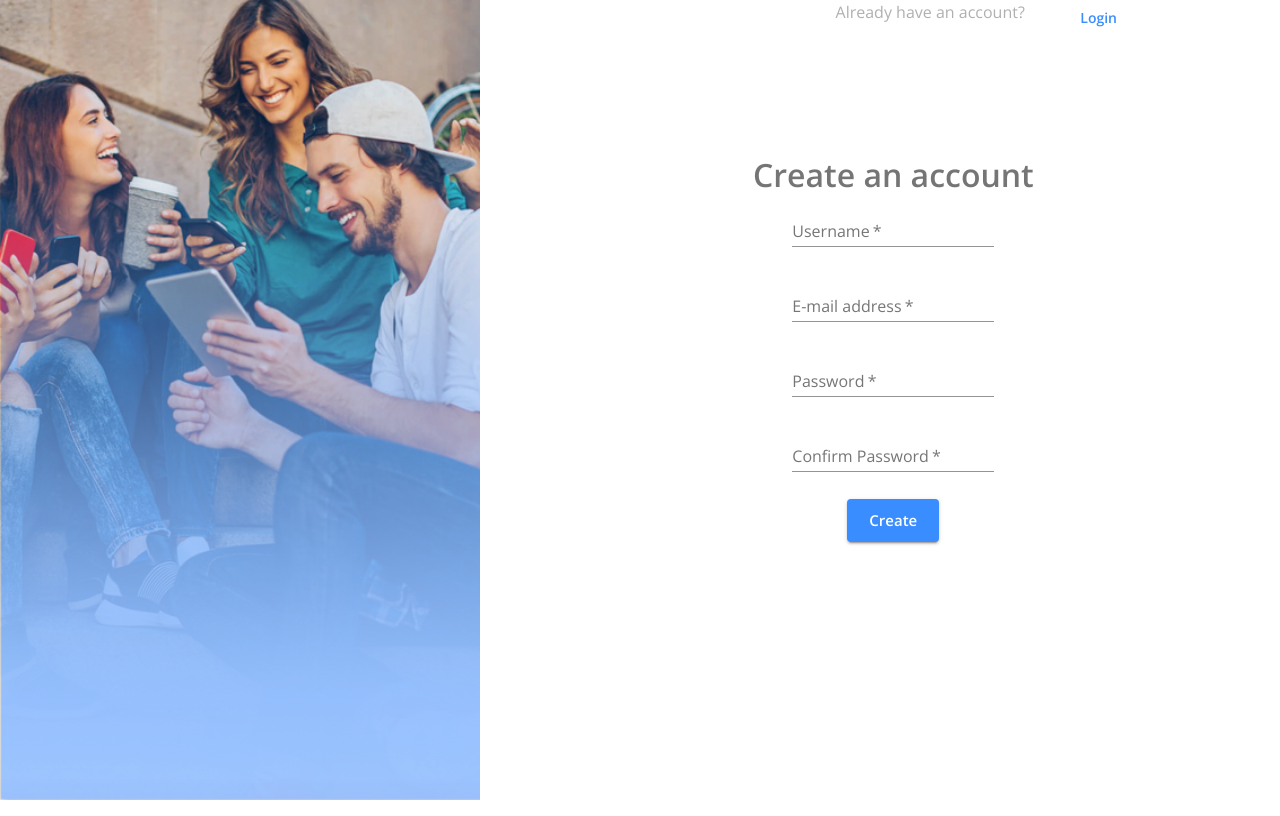
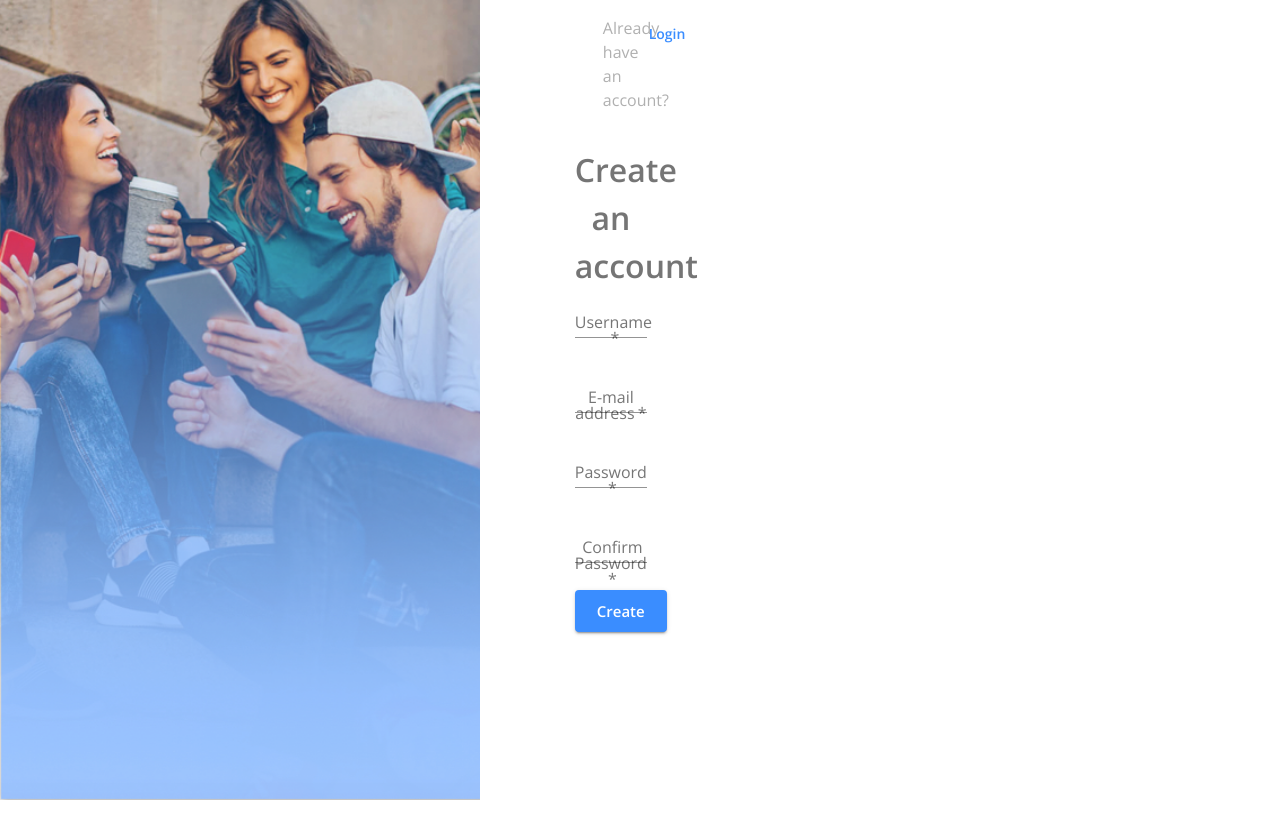
Before and after one commit to chadlyalan/c932a, a React (Create React App) app in the folder client/: page / in a window 1280 px wide. Built offline with nearby package versions, Linux system fonts and the light colour scheme; no server answers.

Commit message:
refactor of signup
I moved most of the component rendering away from signup.js so that I could conditionally render based on screen size in a more clean way.
I can now re-style and have more accurate useStyles for each component, even if it's the same component, but for a different screen size.

```diff
--- a/client/src/Signup.js
+++ b/client/src/Signup.js
@@ -3,53 +3,30 @@ import { Redirect, useHistory } from "react-router-dom";
 import { connect } from "react-redux";
 import {
   Grid,
-  Typography,
-  Button,
-  FormControl,
-  TextField,
-  FormHelperText,
   useMediaQuery,
 } from "@material-ui/core";
 import { register } from "./store/utils/thunkCreators";
 import WelcomeSide from './WelcomeSide.js';
 import './style/main-welcome.css';
 import { makeStyles, useTheme } from "@material-ui/styles";
+import RegisterMain from "./components/RegisterMain";
 
 const useStyles = makeStyles(theme => ({
   main: {
-    height: '90vh',
+    height: '100vh',
     color: theme.palette.text.secondary,
     padding: theme.spacing(2),
+    },
+  small: {
 
-    },
+  },
   picture: {
 
-  },
-  welcome: {
-    height: '20%',
-
-    },
-  grid: {
-    height: '70%',
-    textAlign: "center",
-    alignContent: 'center',
-  },
-  title: {
-    fontSize: '2rem',
-    fontWeight: '600',
-  },
-  input: {
-    lineHeight: '75px',
-    "& input": {
-      fontSize: '16px',
-      fontFamily: 'Open Sans',
-      width: '70%'
-    }
-  },
-  form: {
-    width: '60%'
   }
 }));
+
+// temp opacity style for main
+// background: `linear-gradient(rgba(255,255,255,.5), rgba(255,255,255,.5)), url(${process.env.PUBLIC_URL} ${picture}`
 
 const Login = (props) => {
   const theme = useTheme();
@@ -58,7 +35,6 @@ const Login = (props) => {
   const { user, register } = props;
   const [formErrorMessage, setFormErrorMessage] = useState({});
   const isMediumOrMore = useMediaQuery(theme.breakpoints.up('md'));
-  const picture = "bg-img.png";
 
   const handleRegister = async (event) => {
     event.preventDefault();
@@ -79,140 +55,41 @@ const Login = (props) => {
     return <Redirect to="/home" />;
   }
 
+
   return (
+    <Grid container justify="flex-start" spacing={4}>
+      {isMediumOrMore ? (
+        <>
+          <Grid item md={7} lg={5} className={classes.picture}>
+            <WelcomeSide />
+          </Grid>
 
-    <Grid container justify="flex-start" spacing={4}>
-      {isMediumOrMore ?
-        <Grid item md={7} lg={5} className={classes.picture}>
-          <WelcomeSide />
+          <Grid item>
+            <RegisterMain
+              className={classes.main}
+              handleRegister={handleRegister}
+              history={history}
+              formErrorMessage={formErrorMessage}
+            />
+          </Grid>
+        </>
+      )
+      :
+        (
+        <Grid item>
+          <RegisterMain
+            className={classes.small}
+            handleRegister={handleRegister}
+            history={history}
+            formErrorMessage={formErrorMessage}
+          />
         </Grid>
-        :
-        null
+        )
       }
 
+    </Grid>
+  )
 
-
-      <Grid container item sm={12} md={5} lg={7}
-        spacing={5}
-        direction="column"
-        className={classes.main}
-        backgroundImage={
-          isMediumOrMore ?
-          // the welcome image
-          `url(${process.env.PUBLIC_URL} + ${picture})`
-          :
-          // if the screen is big then do nothing
-          null
-        }>
-
-
-        <Grid className={classes.welcome} container item>
-          {/* this is just for spacing  */}
-          <Grid item xs={5}/>
-
-          <Grid item xs={4}>
-            <Typography className="typography" color="secondary"
-              >Already have an account?</Typography>
-          </Grid>
-
-          <Grid item xs={3}>
-            <Button
-              className="create-login-button"
-              color="primary"
-              onClick={() => history.push("/login")}>Login</Button>
-          </Grid>
-
-
-        </Grid>
-
-        <Grid container item
-          justifyContent="space-evenly"
-          spacing={3} className={classes.grid}
-          >
-          <form
-            className={classes.form}
-            onSubmit={handleRegister}>
-          <Typography
-            className={classes.title}
-          >Create an account</Typography>
-
-            <Grid item container direction="column"
-            className={classes.input}>
-              <Grid item>
-              <FormControl>
-                <TextField
-                  color="primary"
-                  className="username"
-                  aria-label="username"
-                  label="Username"
-                  name="username"
-                  type="text"
-                  required
-                />
-              </FormControl>
-            </Grid>
-            <Grid item>
-              <FormControl>
-                <TextField
-                  color="secondary"
-                  className="email"
-                  label="E-mail address"
-                  aria-label="e-mail address"
-                  type="email"
-                  name="email"
-                  required
-                />
-              </FormControl>
-            </Grid>
-            <Grid item>
-              <FormControl error={!!formErrorMessage.confirmPassword}>
-                <TextField
-                  color="secondary"
-                  className="password"
-                  aria-label="password"
-                  label="Password"
-                  type="password"
-                  inputProps={{ minLength: 6 }}
-                  name="password"
-                  required
-                />
-                <FormHelperText>
-                  {formErrorMessage.confirmPassword}
-                </FormHelperText>
-              </FormControl>
-            </Grid>
-            <Grid item>
-              <FormControl error={!!formErrorMessage.confirmPassword}>
-                <TextField
-                  color="secondary"
-                  className="password"
-                  label="Confirm Password"
-                  aria-label="confirm password"
-                  type="password"
-                  inputProps={{ minLength: 6 }}
-                  name="confirmPassword"
-                  required
-                />
-                <FormHelperText>
-                  {formErrorMessage.confirmPassword}
-                </FormHelperText>
-              </FormControl>
-            </Grid>
-            </Grid>
-
-            <Button
-              color="primary"
-              type="submit"
-              variant="contained"
-              size="large">
-              Create
-            </Button>
-
-          </form>
-        </Grid>
-      </Grid>
-    </Grid>
-  );
 };
 
 const mapStateToProps = (state) => {
--- a/client/src/WelcomeSide.js
+++ b/client/src/WelcomeSide.js
@@ -20,7 +20,7 @@ const WelcomeSide = () => {
     <div className={classes.main}>
         <img className={classes.image}
         src={process.env.PUBLIC_URL + picture}
-        alt="some unspecified words"
+        alt=""
         />
     </div>
 )}
--- /dev/null
+++ b/client/src/components/RegisterMain.js
@@ -0,0 +1,169 @@
+import React from "react";
+import { makeStyles } from "@material-ui/styles";
+import {
+  Grid,
+  Typography,
+  Button,
+  FormControl,
+  TextField,
+  FormHelperText,
+} from "@material-ui/core";
+
+const useStyles = makeStyles(theme => ({
+  main: {
+    height: '100vh',
+    color: theme.palette.text.secondary,
+    padding: theme.spacing(2),
+    },
+  picture: {
+
+  },
+  welcome: {
+    height: '20%',
+
+    },
+  grid: {
+    height: '70%',
+    textAlign: "center",
+    alignContent: 'center',
+  },
+  title: {
+    fontSize: '2rem',
+    fontWeight: '600',
+  },
+  input: {
+    lineHeight: '75px',
+    "& input": {
+      fontSize: '16px',
+      fontFamily: 'Open Sans',
+      width: '70%'
+    }
+  },
+  form: {
+    width: '60%'
+  }
+}));
+
+
+const RegisterMain = (props) => {
+  const { handleRegister, history, formErrorMessage } = props;
+  const classes = useStyles();
+
+  return (
+    <Grid container item sm={12} md={5} lg={7}
+        spacing={5}
+        direction="column"
+        className={classes.main}
+        >
+
+
+      <Grid className={classes.header} container item>
+
+        <Grid item xs={5}/>
+
+        <Grid item xs={4}>
+          <Typography className="typography" color="secondary">
+            Already have an account?
+          </Typography>
+        </Grid>
+
+        <Grid item xs={3}>
+          <Button
+            className="create-login-button"
+            color="primary"
+            onClick={() => history.push("/login")}>Login</Button>
+        </Grid>
+
+
+      </Grid>
+
+        <Grid container item
+          justifyContent="space-evenly"
+          spacing={3} className={classes.grid}
+          >
+          <form
+            className={classes.form}
+            onSubmit={handleRegister}>
+          <Typography
+            className={classes.title}
+          >Create an account</Typography>
+
+            <Grid item container direction="column"
+            className={classes.input}>
+              <Grid item>
+              <FormControl>
+                <TextField
+                  color="primary"
+                  className="username"
+                  aria-label="username"
+                  label="Username"
+                  name="username"
+                  type="text"
+                  required
+                />
+              </FormControl>
+            </Grid>
+            <Grid item>
+              <FormControl>
+                <TextField
+                  color="secondary"
+                  className="email"
+                  label="E-mail address"
+                  aria-label="e-mail address"
+                  type="email"
+                  name="email"
+                  required
+                />
+              </FormControl>
+            </Grid>
+            <Grid item>
+              <FormControl error={!!formErrorMessage.confirmPassword}>
+                <TextField
+                  color="secondary"
+                  className="password"
+                  aria-label="password"
+                  label="Password"
+                  type="password"
+                  inputProps={{ minLength: 6 }}
+                  name="password"
+                  required
+                />
+                <FormHelperText>
+                  {formErrorMessage.confirmPassword}
+                </FormHelperText>
+              </FormControl>
+            </Grid>
+            <Grid item>
+              <FormControl error={!!formErrorMessage.confirmPassword}>
+                <TextField
+                  color="secondary"
+                  className="password"
+                  label="Confirm Password"
+                  aria-label="confirm password"
+                  type="password"
+                  inputProps={{ minLength: 6 }}
+                  name="confirmPassword"
+                  required
+                />
+                <FormHelperText>
+                  {formErrorMessage.confirmPassword}
+                </FormHelperText>
+              </FormControl>
+            </Grid>
+            </Grid>
+
+            <Button
+              color="primary"
+              type="submit"
+              variant="contained"
+              size="large">
+              Create
+            </Button>
+
+          </form>
+        </Grid>
+      </Grid>
+  )
+}
+
+export default RegisterMain;
```
Also changed, not shown: client/src/components/LoginMain.js (added).
